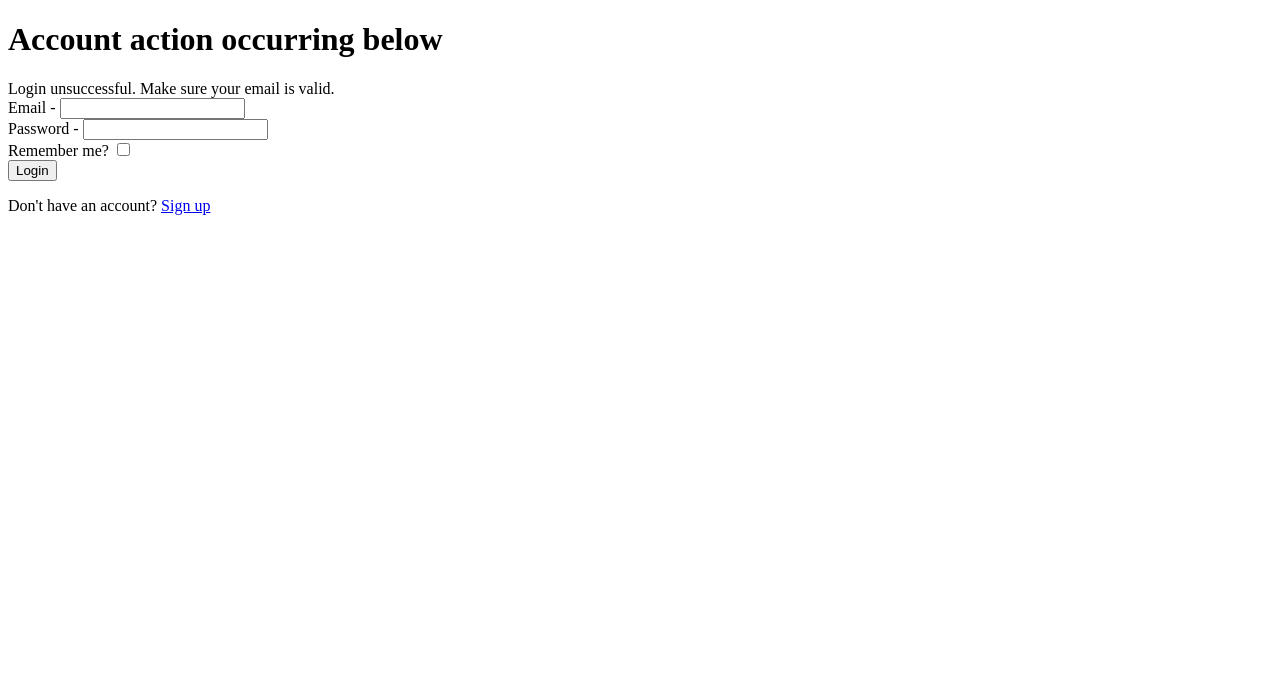
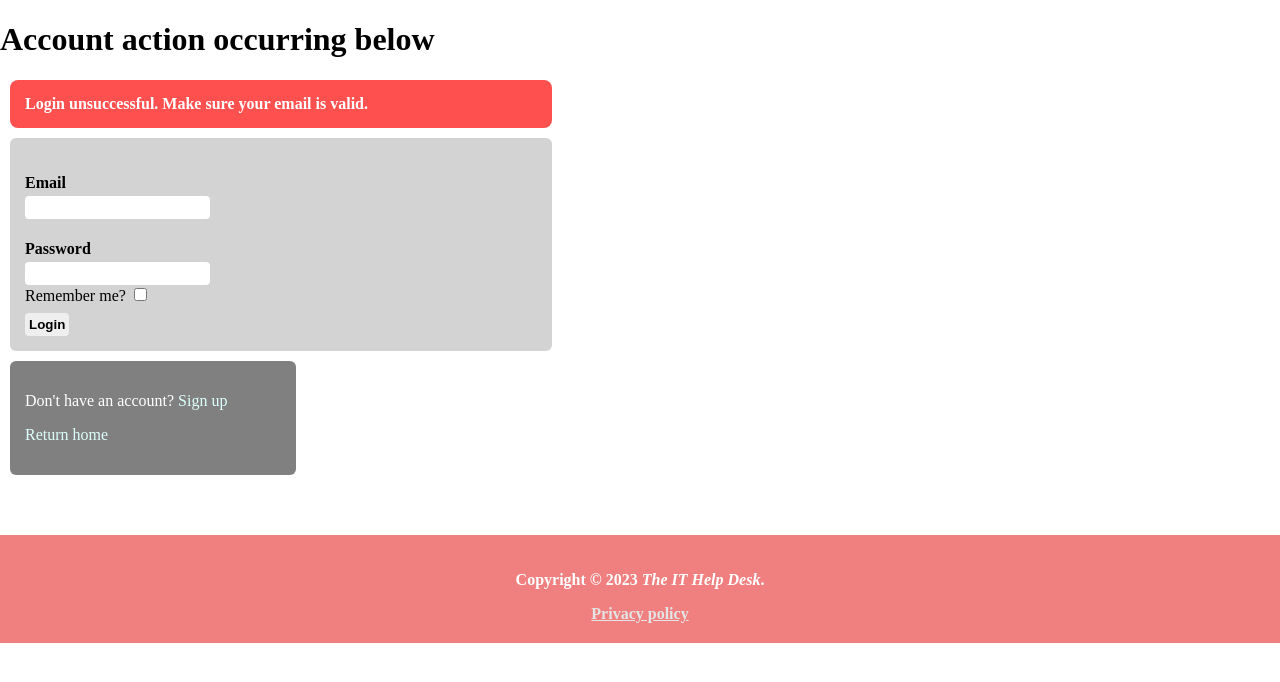
Before and after one commit to kleinjb25/MiamiInsider, a Flask app: page /login in a window 1280 px wide. Shown: the top 682 px of the page. Run offline with Flask 3, Linux system fonts and the light colour scheme.

Commit message:
Updates to login/register and sample.html/css

```diff
--- a/__init__.py
+++ b/__init__.py
@@ -1,6 +1,7 @@
 import os
-from flask import Flask, render_template, request, redirect, url_for, abort, flash
+from flask import Flask, render_template, request, redirect, url_for, abort, flash, session
 from sqlalchemy.exc import IntegrityError
+from wtforms.validators import ValidationError
 # All of the database related stuff is stored here, we are importing it all
 from database.models import *
 from forms import RegistrationForm, LoginForm
@@ -49,6 +50,9 @@ def index():
 # This will need to be done by creating css classes for them. Libraries like
 # Bootstrap and Bulma have premade ones.
 
+# TODO: Remember me does nothing, remove it?
+# TODO: Login form warning that email is invalid before form is submitted
+
 # Login route
 @app.route('/login', methods=['GET', 'POST'])
 def login():
@@ -62,6 +66,12 @@ def login():
 
         # Successful login
         if user and user.check_password(form.password.data):
+            # Sets the session data so that we can check if user is logged in
+            # in other pages
+            session['user_id'] = user.id
+            session['username'] = user.first_name
+            session['logged_in'] = True
+
             flash(f'Successfully logged in. Welcome back!', 'success')
             return redirect(url_for('index'))
 
@@ -98,11 +108,30 @@ def register():
             flash(f'Email already taken, please choose a different one.', 'danger')
             return redirect(url_for('register'))
 
+        # If the email is not @miamioh.edu domain
+        except ValidationError:
+            db.session.rollback()
+            flash(f'Email has to be from the @miamioh.edu domain.', 'danger')
+            return redirect(url_for('register'))
+
         # If everything goes fine and account is created:
         flash(f'Account created. Welcome aboard, {form.first_name.data}!', 'success')
         return redirect(url_for('index'))
 
     return render_template('register.html', form=form)
+
+@app.route('/logout', methods=['GET'])
+def logout():
+    # Clears session
+    session.pop('user_id', None)
+    session.pop('username', None)
+    session['logged_in'] = False
+
+    flash(f'You have been successfully logged out.', 'success')
+    return redirect(url_for('login'))
+
+# LOGIN/REGISTER STUFF END ---------------------------
+
 
 # Sample route to print all locations of a certain category.
 @app.route('/category/<int:id>', methods=['GET', 'POST'])
@@ -121,9 +150,6 @@ def view_category(id: int):
         abort(404)
 
     return render_template("category.html", locations=locs)
-
-# LOGIN/REGISTER STUFF END ---------------------------
-
 
 # Example of adding a location to the table
 @app.route('/post_loc', methods=['POST'])
--- a/forms.py
+++ b/forms.py
@@ -1,8 +1,14 @@
 
 from flask_wtf import FlaskForm
 from wtforms import StringField, PasswordField, BooleanField, SubmitField
-from wtforms.validators import DataRequired, Length, Email, EqualTo
+from wtforms.validators import DataRequired, Length, Email, EqualTo, ValidationError
 import email_validator
+
+def validate_email_domain(form, field):
+    email = field.data
+    domain = email.split('@')[1] # Get the domain from the email
+    if domain != 'miamioh.edu': # Check if domain is not miamioh.edu
+        raise ValidationError('Email must be of @miamioh.edu domain')
 
 class RegistrationForm(FlaskForm):
     first_name = StringField('First name', validators=[
@@ -16,7 +22,8 @@ class RegistrationForm(FlaskForm):
     # TODO: E-Mail can only be @miamioh.edu
     email = StringField('Email', validators=[
         DataRequired(),
-        Email()
+        Email(),
+        validate_email_domain
     ])
     # NOTE: Maybe implement secure passwords?
     password = PasswordField('Password', validators=[
--- a/static/sample.css
+++ b/static/sample.css
@@ -1,7 +1,84 @@
-div.loc-body {
+body { margin: 0; }
+
+/* The main body in a page */
+div.main-body {
     width: 40%;
     background-color: lightgrey;
     margin: 10px;
     padding: 15px;
+    border-radius: 6px;
+}
+
+/* For error messages in forms */
+div.main-body span { color: red; }
+
+/* For labels in forms */
+div.main-body h4 { margin-bottom: -4px; }
+
+div.main-body input[type=text],
+input[type=password], input[type=email],
+input[type=number], input[type=submit] {
+    margin-top: 8px;
+    padding: 4px;
+    border-radius: 4px;
+    border: none;
+}
+
+div.main-body input[type=submit] { font-weight: bold; }
+
+div.main-body input[type=submit]:hover {
+    background-color: #e4e4e4;
+    transition-duration: 250ms;
+}
+
+/* All login related divs */
+div.login-body {
+    width: 20%;
+    border-radius: 6px;
+    margin: 10px;
+    padding: 15px;
+
+    background-color: grey;
+    color: white;
+}
+
+/* Login related links */
+div.login-body a {
+    color: #dcfffa;
+    text-decoration: none;
+}
+
+div.login-body a:hover {
+    color: #edfffd;
+    font-weight: bold;
+    transition-delay: 200ms;
+}
+
+/* Alert formatting (called 'flash' in Flask) */
+div.alert {
+    margin: 10px;
+    padding: 15px;
     border-radius: 8px;
+    width: 40%;
+
+    color: white;
+    font-weight: bolder;
 }
+
+.alert-success { background-color: #99ff00; }
+
+.alert-danger { background-color: #ff5050; }
+
+footer {
+    background-color: lightcoral;
+    color: white;
+    font-size: 16px;
+    font-weight: bold;
+    text-align: center;
+    margin-top: 60px;
+    padding: 20px;
+
+    vertical-align: bottom;
+}
+
+footer a { color: #e4e4e4; }
--- a/templates/account.html
+++ b/templates/account.html
@@ -5,6 +5,7 @@
         <meta http-equiv="X-UA-Compatible" content="IE=edge">
         <meta name="viewport" content="width=device-width, initial-scale=1.0">
         <title>Account</title>
+        <link rel="stylesheet" href="{{ url_for('static', filename='sample.css') }}">
     </head>
     <body>
         <h1>Account action occurring below</h1>
--- a/templates/login.html
+++ b/templates/login.html
@@ -1,17 +1,19 @@
 {% extends "account.html" %}
 {% block content %}
-<div>
     {% include 'utils/flash_messages.html' %}
+    <div class="main-body">
         <form method="post">
             {{ form.hidden_tag() }}
             <div>
-            {{ form.email.label() }} - {{ form.email }}
+                <h4>{{ form.email.label() }}</h4>
+                {{ form.email }}
                 {% for error in form.email.errors %}
                 <span>{{error}}</span>
                 {% endfor %}
             </div>
             <div>
-            {{ form.password.label() }} - {{ form.password }}
+                <h4>{{ form.password.label() }}</h4>
+                {{ form.password }}
                 {% for error in form.password.errors %}
                 <span>{{error}}</span>
                 {% endfor %}
@@ -24,6 +26,12 @@
             </div>
             <div>{{ form.submit }}</div>
         </form>
+    </div>
+    <div class="login-body">
         <p>Don't have an account? <a href="{{ url_for('register') }}">Sign up</a></p>
+        <p><a href="{{ url_for('index') }}">Return home</a></p>
+    </div>
+
+    {% include 'utils/footer.html' %}
 </div>
 {% endblock content %}
--- /dev/null
+++ b/templates/utils/footer.html
@@ -0,0 +1,4 @@
+<footer>
+    <p>Copyright © 2023 <em>The IT Help Desk</em>.</p>
+    <a href="#">Privacy policy</a>
+</footer>
```
Also changed, not shown: templates/register.html (+17 -5 lines), templates/sample.html (+14 -11 lines). Lines whose indentation alone changed are shown as unchanged.
